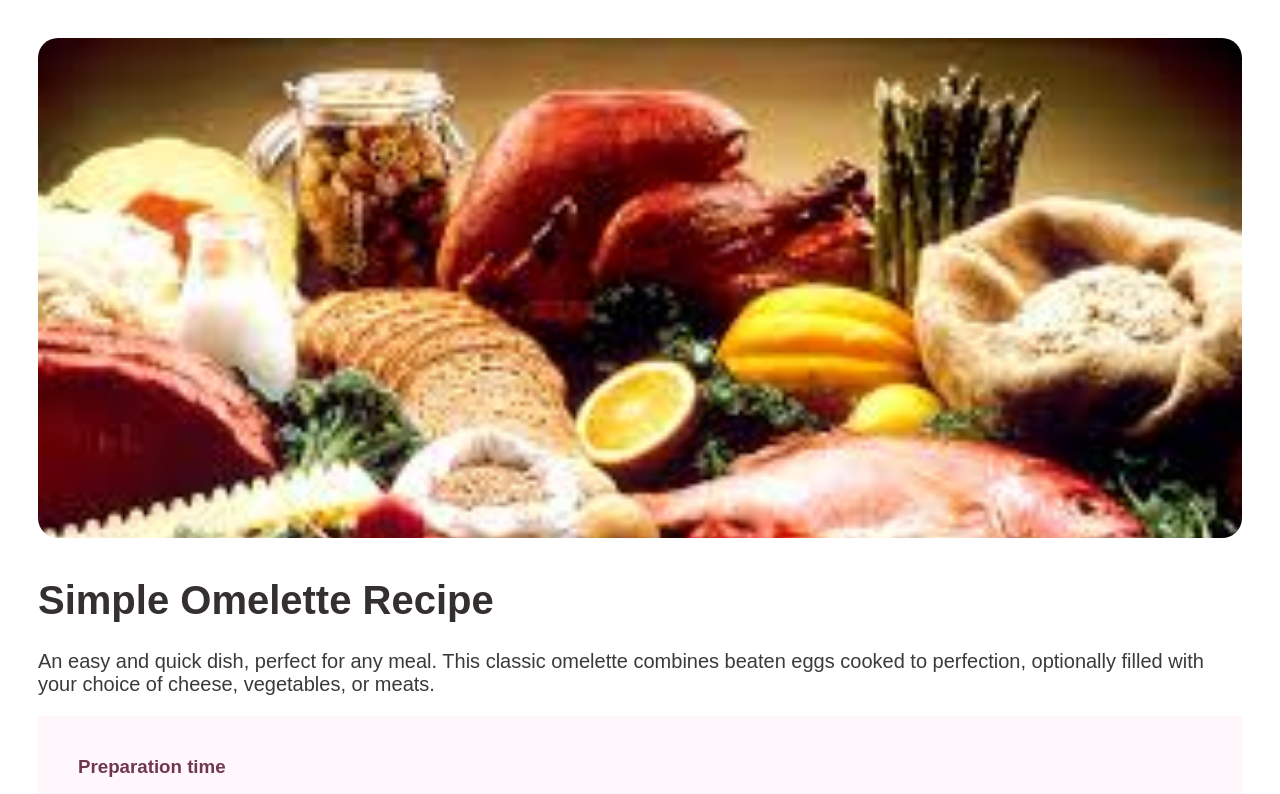
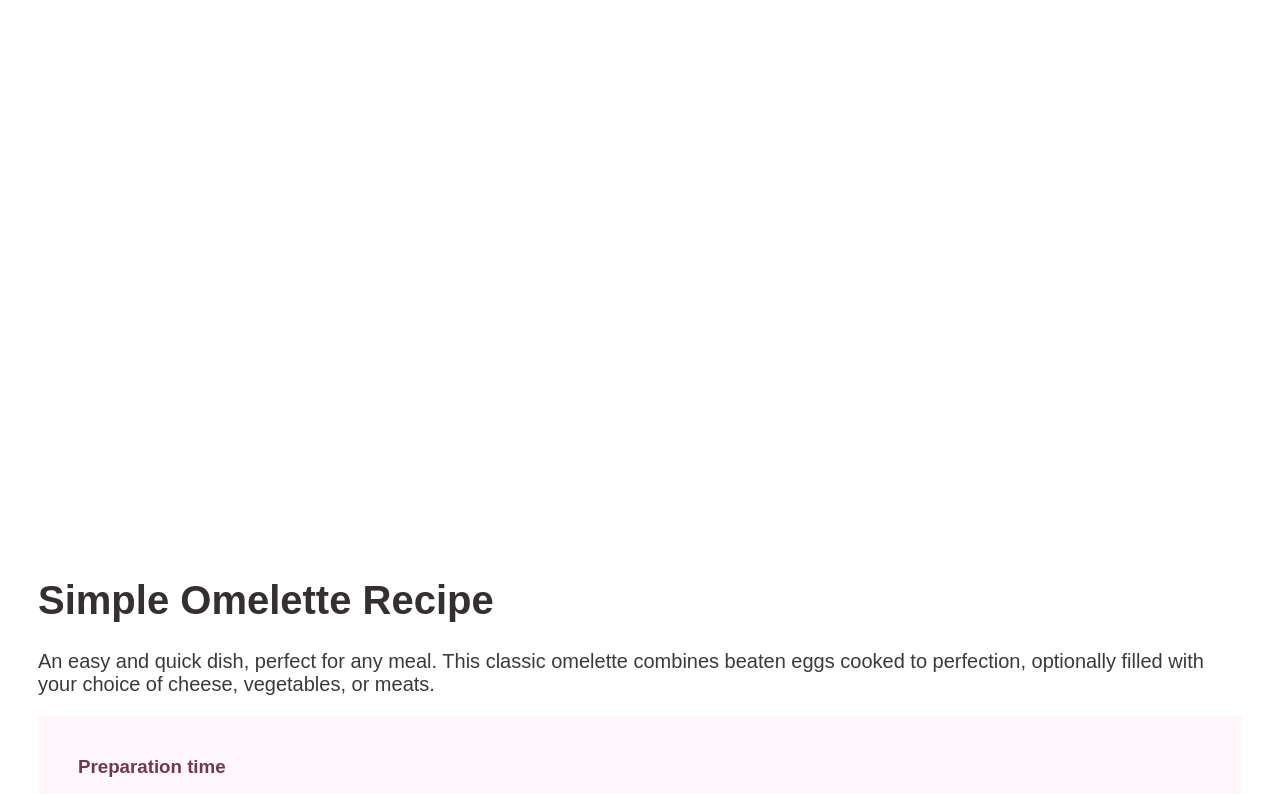
Before and after one commit to brooklyn5991/Giftcafe, a plain HTML site: page index.html in a window 1280 px wide. Shown: the top 794 px of the page. Drawn offline with Linux system fonts and the light colour scheme.

Commit message:
Update index.css

```diff
--- a/index.css
+++ b/index.css
@@ -6,8 +6,19 @@ body {
     font-family: sans-serif;
 }
 
+.first-div {
+    /* background-image: url("/images11.jpg"); */
+    width: 100%;
+    background-size: cover;
+    height: 500px;
+    background-repeat: no-repeat;
+    border-radius: 20px;
+    overflow: hidden;
+    margin-bottom: 40px;
 
-.first-div {
+}
+
+/* .first-div {
     background-image: url("/download.jpg");
     background-size: cover;
     height: 500px;
@@ -16,7 +27,7 @@ body {
     overflow: hidden;
     margin-bottom: 40px;
 
-}
+} */
 
 .scnd-div h1 {
     color: #34302F;
```
